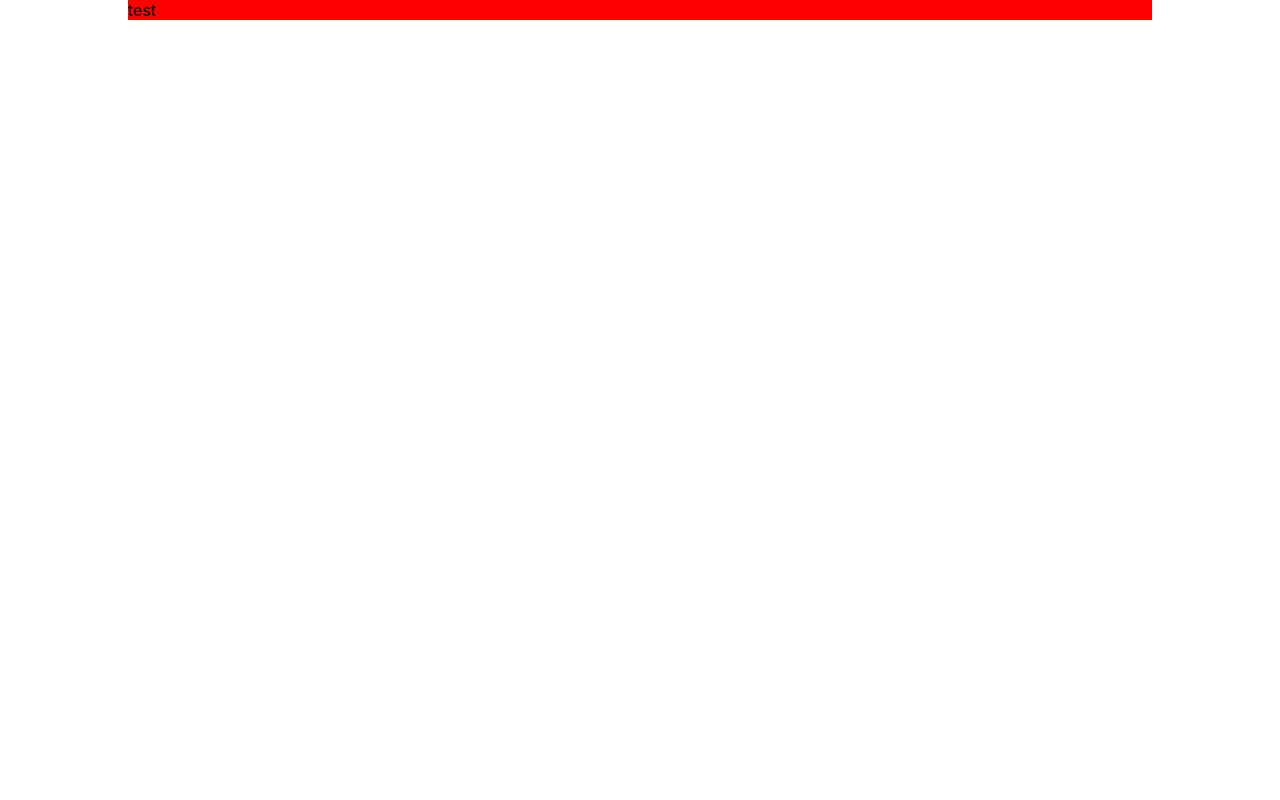
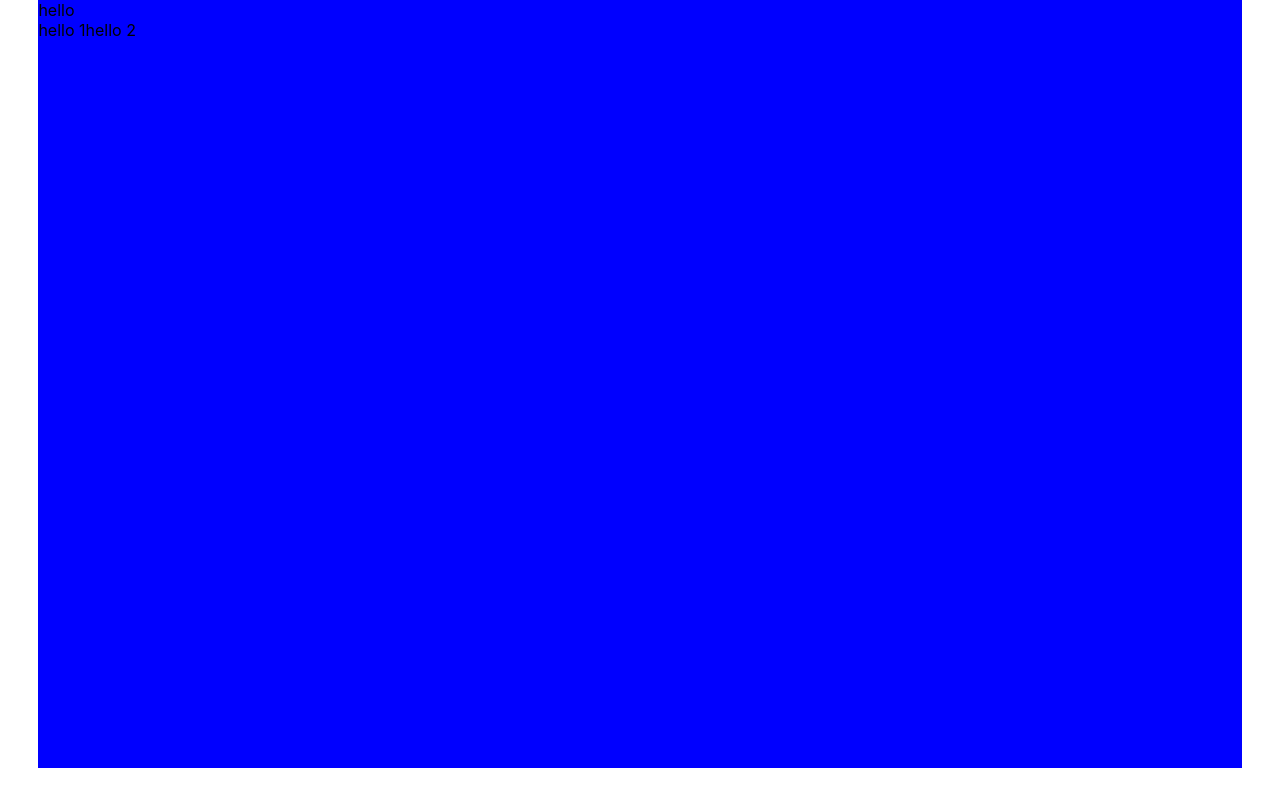
Before and after one commit to maciev/dribbble-shopify-app, a React (Create React App) app: page / in a window 1280 px wide. Built offline with nearby package versions, Linux system fonts and the light colour scheme.

Commit message:
second commit

```diff
--- a/src/components/App/App.js
+++ b/src/components/App/App.js
@@ -4,7 +4,7 @@ import { Hero } from "components";
 export const App = () => {
   return (
     <div>
-      <Hero>Hello</Hero>
+      <Hero color="red"></Hero>
     </div>
   );
 };
--- a/src/components/Hero/Hero.js
+++ b/src/components/Hero/Hero.js
@@ -1,19 +1,37 @@
 import React from "react";
-import styled from "styled-components";
+import styled, { css } from "styled-components";
 
 const Wrapper = styled.section`
-  flex: flex-row;
-  max-width: 1024px;
-  margin: auto;
-  background-color: red;
+  margin-left: 3%;
+  margin-right: 3%;
+  height: 48rem;
+  background-color: blue;
 `;
 
-const Image = styled.image`
-  size: 10rem;
+//const Image = styled.image`
+//  size: 5rem;
+//  background-color: green;
+//`;
+
+const FlexRow = styled.div`
+  width: 100%;
+  display: flex;
+  flex-direction: flex-row;
+  flex: 50% 50%;
+
+  color: ${(props) => props.color};
 `;
 
-const RightSide = styled.section``;
+//const RightSide = styled.section``;
 
-export function Hero() {
-  return <Wrapper>test</Wrapper>;
-}
+export const Hero = () => {
+  return (
+    <Wrapper color="red">
+      hello
+      <FlexRow>
+        <div>hello 1</div>
+        <div>hello 2</div>
+      </FlexRow>
+    </Wrapper>
+  );
+};
```
